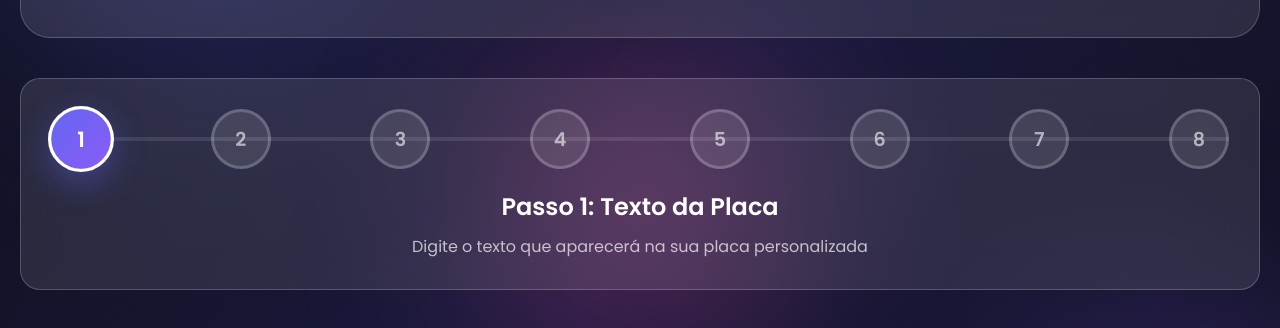
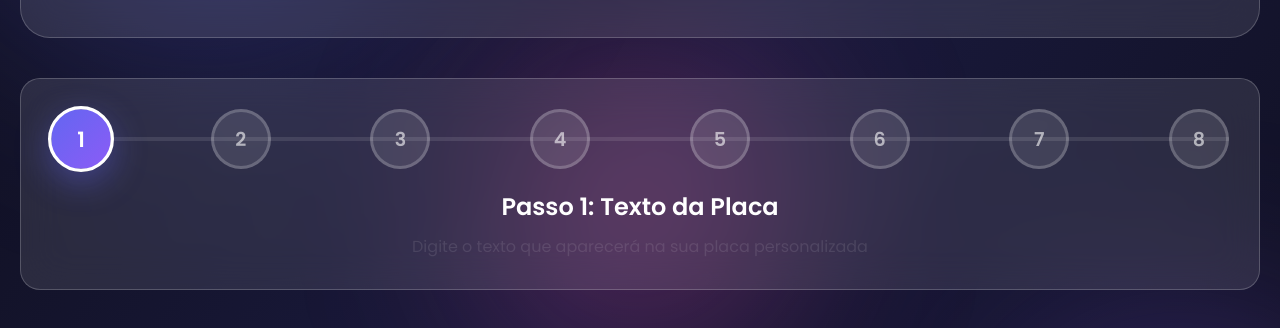
Before and after one commit to playersnaarea22/chaveiro1.6, a plain HTML site: page index.html in a window 1280 px wide. Shown: the part 195-523 px from the top of the page. Drawn offline with nearby package versions, Linux system fonts and the light colour scheme.

Commit message:
Update index.html

```diff
--- a/index.html
+++ b/index.html
@@ -225,7 +225,7 @@
         }
 
         .step-description {
-            color: rgba(255,255,255,0.7);
+            color: rgba(255,255,255,0.1);
             font-size: 1rem;
         }
 
```
